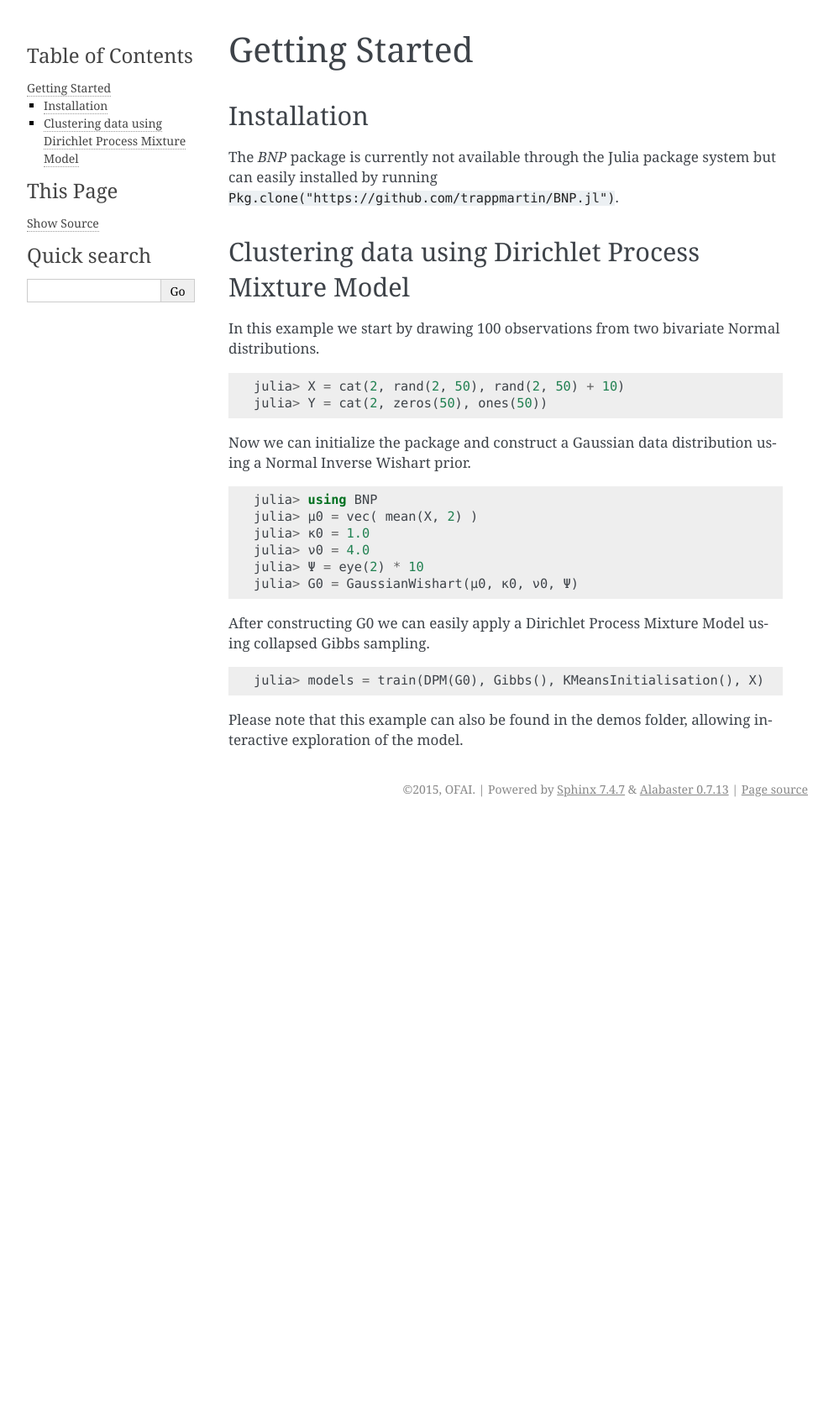
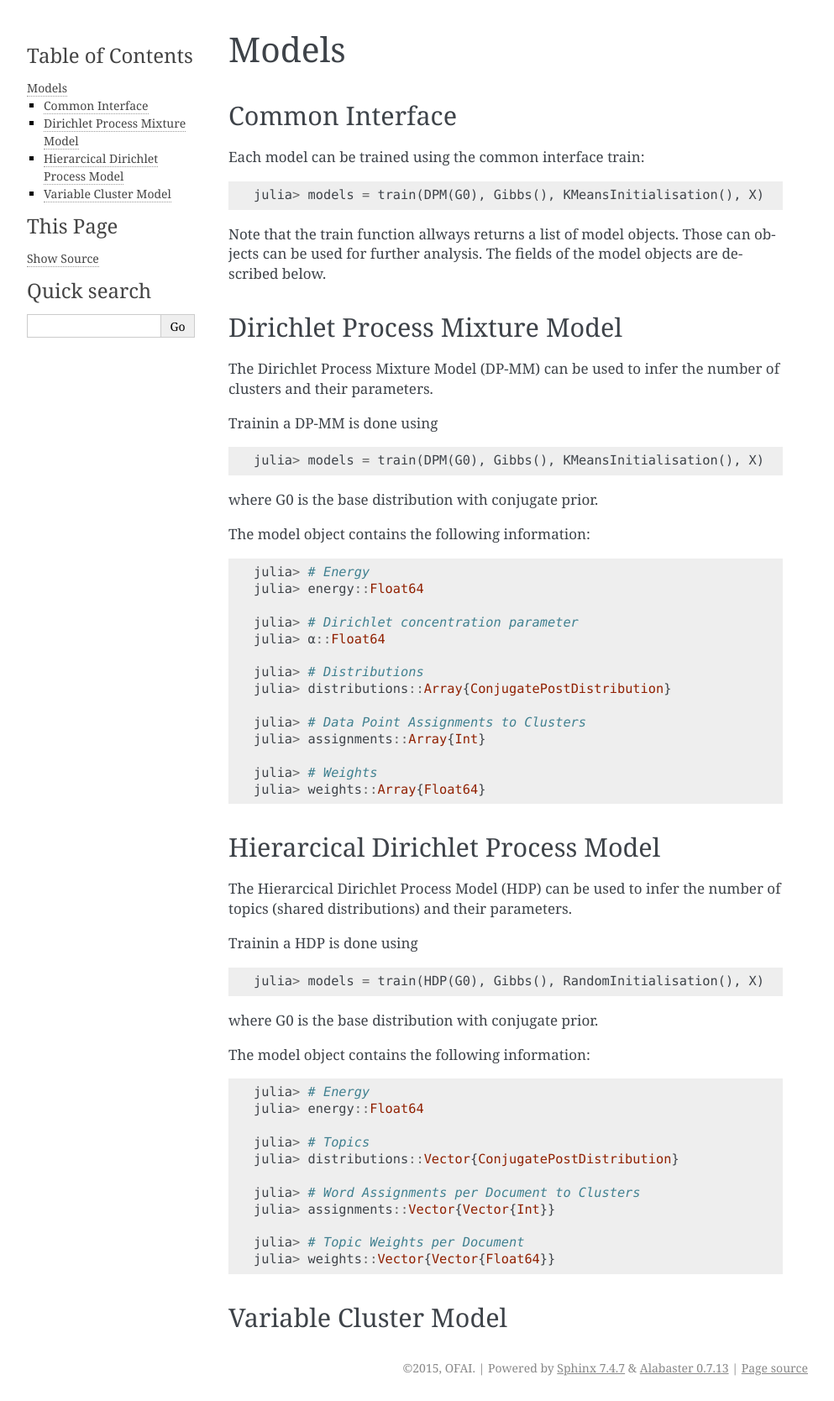
Before and after one commit to trappmartin/BNP.jl, a Sphinx documentation site: the page built from doc/source/models.rst, in a window 1280 px wide. Shown: the whole page at 84% size, without its empty margins (148-1141 px from the left). Built offline with Sphinx 7.4.7, drawn with Linux system fonts in a browser that asks for light colours; formulas are drawn with MathJax 3; pages that are not in the unit, such as notebooks, are missing from menus; before the commit the page ends 979 px from its top, so only the background shows below that.

Commit message:
some doc updates

```diff
--- a/doc/source/distributions.rst
+++ b/doc/source/distributions.rst
@@ -1,3 +1,5 @@
+.. _distributions
+
 Distributions
 ===============
 
--- a/doc/source/index.rst
+++ b/doc/source/index.rst
@@ -14,7 +14,8 @@ The *BNP* package integrates a wide range of state-of-the-art Bayesian nonparame
 
    starting.rst
    initialisation.rst
-	distributions.rst
+   models.rest
+   distributions.rst
 
 
 .. Indices and tables
--- a/doc/source/models.rst
+++ b/doc/source/models.rst
@@ -1,35 +1,80 @@
-Getting Started
+.. _models
+
+Models
 ===============
 
-Installation
------------
-The *BNP* package is currently not available through the Julia package system but can easily installed by running ``Pkg.clone("https://github.com/trappmartin/BNP.jl")``.
-
-Clustering data using Dirichlet Process Mixture Model
+Common Interface
 -----------
 
-In this example we start by drawing 100 observations from two bivariate Normal distributions.
+Each model can be trained using the common interface train:
 
 .. code-block:: julia
 
-    julia> X = cat(2, rand(2, 50), rand(2, 50) + 10)
-    julia> Y = cat(2, zeros(50), ones(50))
+	julia> models = train(DPM(G0), Gibbs(), KMeansInitialisation(), X)
 
-Now we can initialize the package and construct a Gaussian data distribution using a Normal Inverse Wishart prior.
+Note that the train function allways returns a list of model objects. Those can objects can be used for further analysis. The fields of the model objects are described below.
+
+
+Dirichlet Process Mixture Model
+-----------
+The Dirichlet Process Mixture Model (DP-MM) can be used to infer the number of clusters and their parameters.
+
+Trainin a DP-MM is done using
 
 .. code-block:: julia
 
-	julia> using BNP
-	julia> μ0 = vec( mean(X, 2) )
-	julia> κ0 = 1.0
-	julia> ν0 = 4.0
-	julia> Ψ = eye(2) * 10
-	julia> G0 = GaussianWishart(μ0, κ0, ν0, Ψ)
+	julia> models = train(DPM(G0), Gibbs(), KMeansInitialisation(), X)
 
-After constructing G0 we can easily apply a Dirichlet Process Mixture Model using collapsed Gibbs sampling.
+where G0 is the base distribution with conjugate prior.
+
+The model object contains the following information:
 
 .. code-block:: julia
 
-    julia> models = train(DPM(G0), Gibbs(), KMeansInitialisation(), X)
+	julia> # Energy
+	julia> energy::Float64
 
-Please note that this example can also be found in the demos folder, allowing interactive exploration of the model.
+	julia> # Dirichlet concentration parameter
+	julia> α::Float64
+
+	julia> # Distributions
+	julia> distributions::Array{ConjugatePostDistribution}
+
+	julia> # Data Point Assignments to Clusters
+	julia> assignments::Array{Int}
+
+	julia> # Weights
+	julia> weights::Array{Float64}
+
+
+Hierarcical Dirichlet Process Model
+-----------
+
+The Hierarcical Dirichlet Process Model (HDP) can be used to infer the number of topics (shared distributions) and their parameters.
+
+Trainin a HDP is done using
+
+.. code-block:: julia
+
+	julia> models = train(HDP(G0), Gibbs(), RandomInitialisation(), X)
+
+where G0 is the base distribution with conjugate prior.
+
+The model object contains the following information:
+
+.. code-block:: julia
+
+	julia> # Energy
+	julia> energy::Float64
+
+	julia> # Topics
+	julia> distributions::Vector{ConjugatePostDistribution}
+
+	julia> # Word Assignments per Document to Clusters
+	julia> assignments::Vector{Vector{Int}}
+
+	julia> # Topic Weights per Document
+	julia> weights::Vector{Vector{Float64}}
+
+Variable Cluster Model
+-----------
```
Also changed, not shown: doc/source/sampler.rst (+3 -32 lines).
